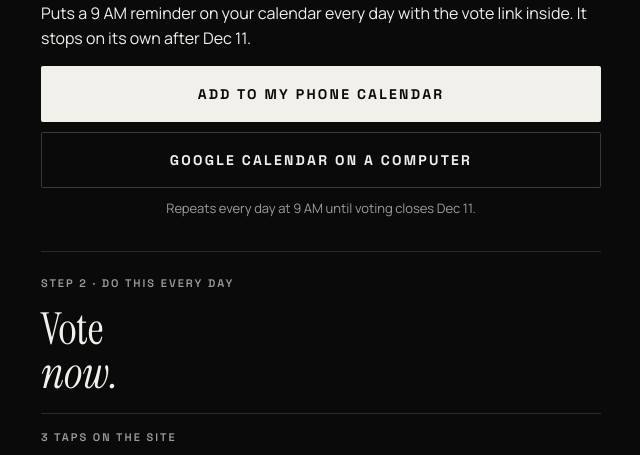
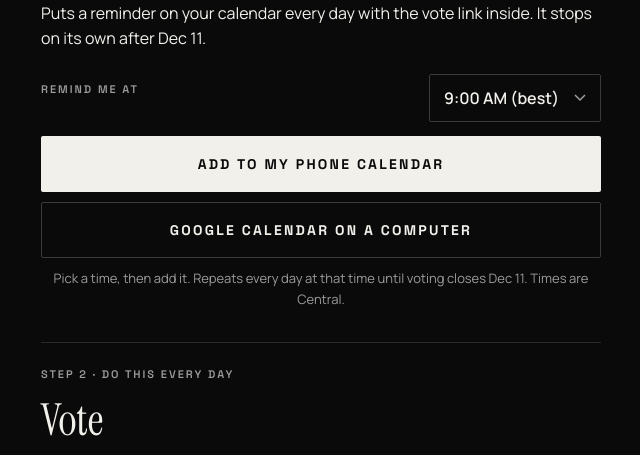
Before and after one commit to BenThompson1022/nolmts-vote, a plain HTML site: page index.html in a window 1280 px wide. Shown: the part 748-1203 px from the top of the page, without its empty margins (319-959 px from the left). Drawn offline with Linux system fonts and the light colour scheme.

Commit message:
Restore reminder time picker, 9 AM default
Co-Authored-By: Claude Opus 5.5 <noreply@anthropic.com>

```diff
--- a/index.html
+++ b/index.html
@@ -95,12 +95,23 @@ footer p+p{margin-top:8px}
     <div class="stepblock" id="remind" aria-labelledby="remind-h">
       <p class="label">Step 1 · Do this once</p>
       <h2 id="remind-h">Add the daily <em>reminder.</em></h2>
-      <p class="body">Puts a 9 AM reminder on your calendar every day with the vote link inside. It stops on its own after Dec 11.</p>
+      <p class="body">Puts a reminder on your calendar every day with the vote link inside. It stops on its own after Dec 11.</p>
+      <div class="row">
+        <label class="label" for="time">Remind me at</label>
+        <select id="time">
+          <option value="7">7:00 AM</option>
+          <option value="8">8:00 AM</option>
+          <option value="9" selected>9:00 AM (best)</option>
+          <option value="12">12:00 PM</option>
+          <option value="17">5:00 PM</option>
+          <option value="20">8:00 PM</option>
+        </select>
+      </div>
       <div class="stack">
         <a class="btn btn-primary" id="ics" href="vote-reminder-9.ics">Add to my phone calendar</a>
         <a class="btn btn-secondary" id="gcal" href="https://calendar.google.com" target="_blank" rel="noopener">Google Calendar on a computer</a>
       </div>
-      <p class="fine">Repeats every day at 9 AM until voting closes Dec 11.</p>
+      <p class="fine">Pick a time, then add it. Repeats every day at that time until voting closes Dec 11. Times are Central.</p>
     </div>
 
     <div class="stepblock" id="cta">
@@ -164,7 +175,7 @@ footer p+p{margin-top:8px}
     '4. Pick NO LMTS Marketing\n\n' +
     'Voting closes Dec 11 at 5 PM CT. Thank you!';
   function build(){
-    var hour = 9;
+    var hour = parseInt(document.getElementById('time').value,10) || 9;
     var start = new Date();
     if (start.getHours() >= hour) start.setDate(start.getDate()+1);
     document.getElementById('gcal').href = 'https://calendar.google.com/calendar/render?action=TEMPLATE' +
@@ -176,6 +187,7 @@ footer p+p{margin-top:8px}
       '&details=' + encodeURIComponent(details);
   }
   build();
+  document.getElementById('time').addEventListener('change', function(){ build(); document.getElementById('ics').href='vote-reminder-'+this.value+'.ics'; });
 })();
 </script>
 </body>
```
